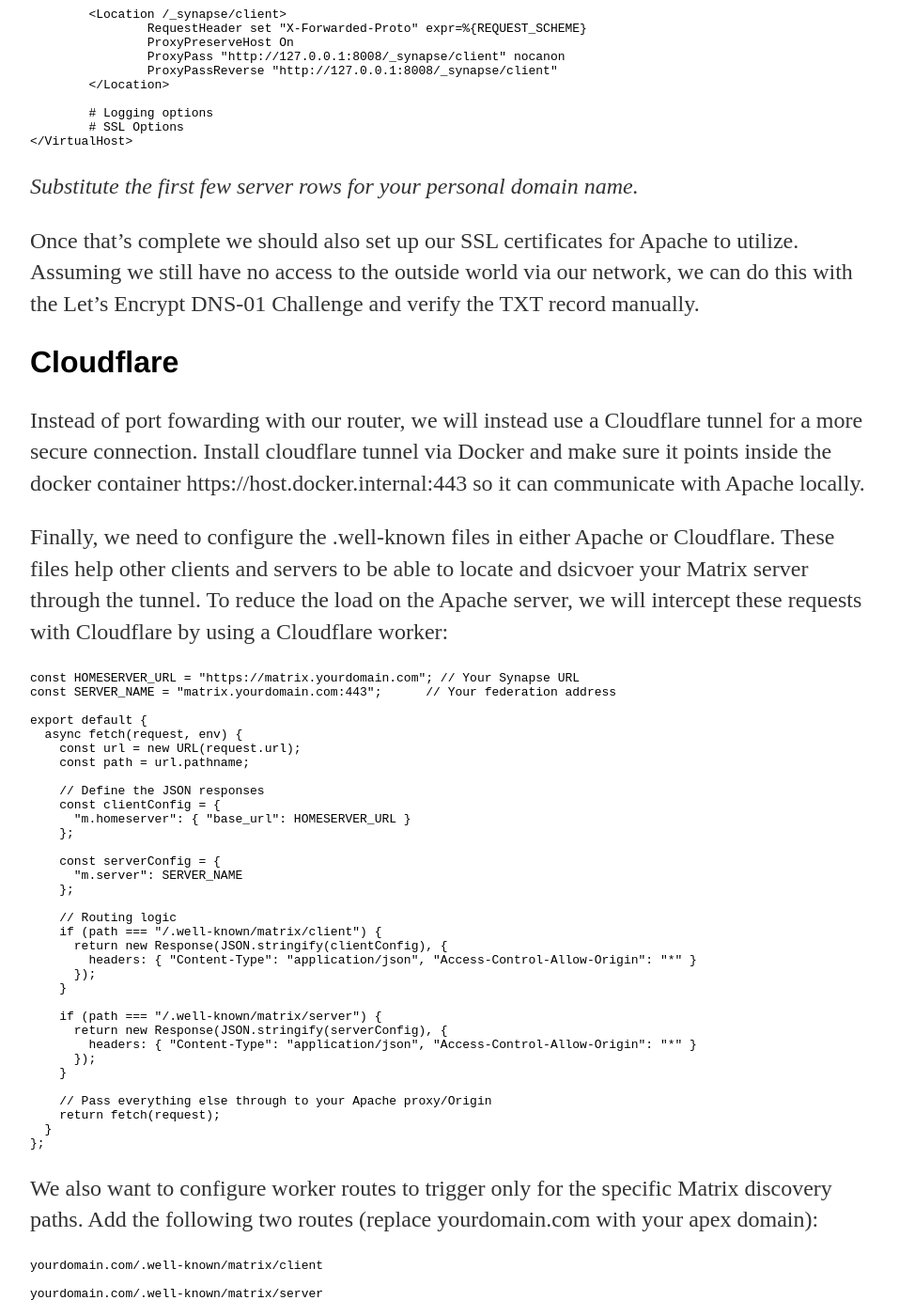
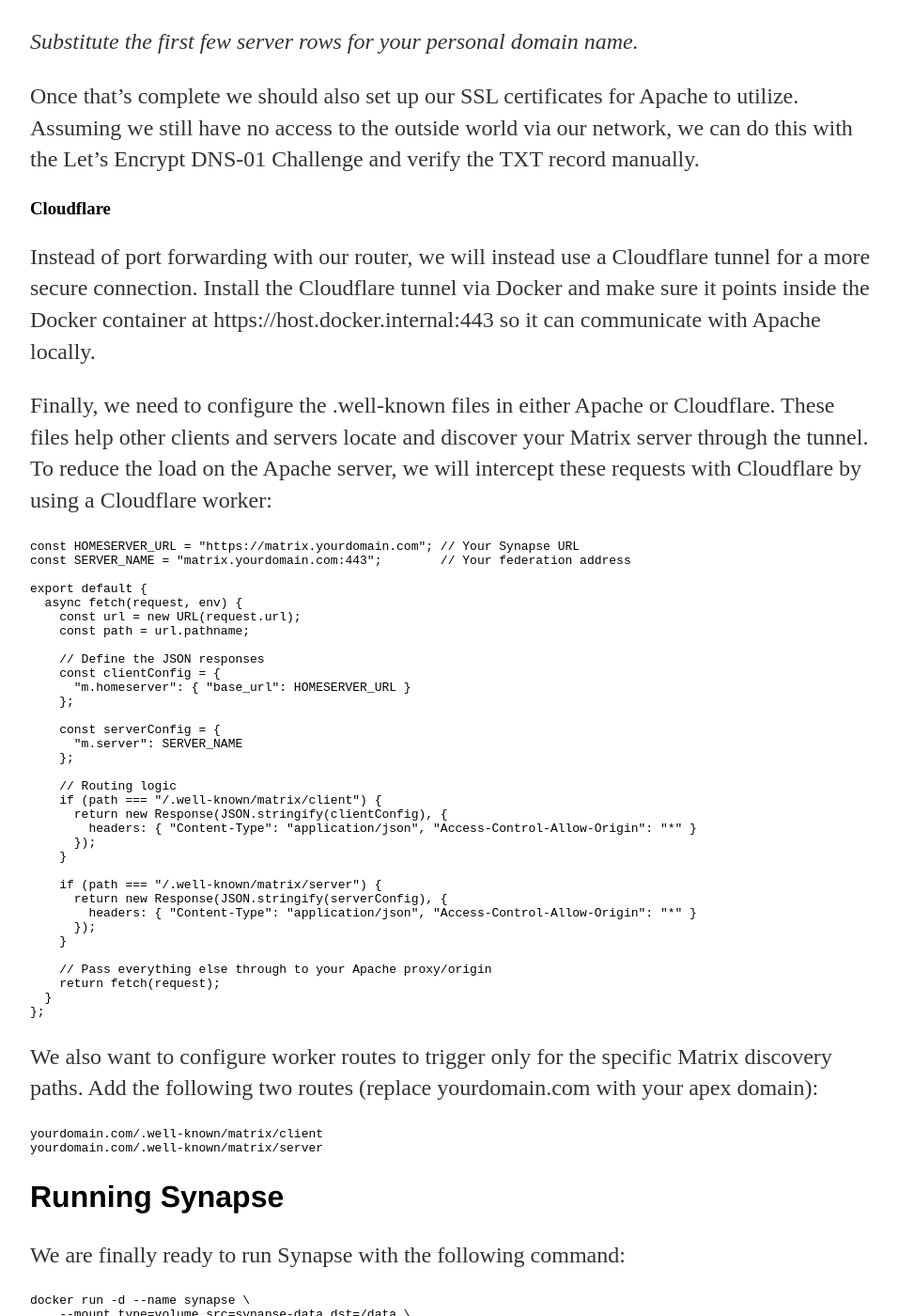
Before and after one commit to IKOSTYUK/ikostyuk.github.io, a Jekyll site: the page built from _posts/2025-12-30-Setting-Up-a-Personal-Matrix-Synapse-Chat-Server.md, in a window 1280 px wide and 1400 px high, scrolled down 2696 px. Shown: the whole window at 94% size, without its empty margins (160-1117 px from the left). Built offline with Jekyll 4.4.1, drawn with Linux system fonts in a browser that asks for light colours; some of the changed text lies outside the part shown.

Commit message:
Add files via upload

```diff
--- a/_posts/2025-12-30-Setting-Up-a-Personal-Matrix-Synapse-Chat-Server.md
+++ b/_posts/2025-12-30-Setting-Up-a-Personal-Matrix-Synapse-Chat-Server.md
@@ -18,10 +18,13 @@
 Communication will travel through the path outlined below. We will use the Element app (client) to send messages through a Cloudflare tunnel to our Apache reverse proxy, which will route it to our Synapse server.
 
 <img src="/img/matrix/matrix1.png" height="100%" width="100%" class="inline"/>
-# Installation
+
+## Installation
+
 We will follow the installation process in reverse, starting with our Matrix Synapse server.
 
-## Synapse
+### Synapse
+
 There are a few ways to install a Matrix Synapse server, but a fairly straightforward way is to do it via a Docker image found here: [Synapse Docker Image](https://hub.docker.com/r/matrixdotorg/synapse)
 
 Pull the Docker image and set up the initial config by running the below:
@@ -92,14 +94,14 @@
 
 Once that's complete we should also set up our SSL certificates for Apache to utilize. Assuming we still have no access to the outside world via our network, we can do this with the Let's Encrypt DNS-01 Challenge and verify the TXT record manually.
 
-## Cloudflare
+### Cloudflare
 
-Instead of port fowarding with our router, we will instead use a Cloudflare tunnel for a more secure connection. Install cloudflare tunnel via Docker and make sure it points inside the docker container https://host.docker.internal:443 so it can communicate with Apache locally.
+Instead of port forwarding with our router, we will instead use a Cloudflare tunnel for a more secure connection. Install the Cloudflare tunnel via Docker and make sure it points inside the Docker container at https://host.docker.internal:443 so it can communicate with Apache locally.
 
-Finally, we need to configure the .well-known files in either Apache or Cloudflare. These files help other clients and servers to be able to locate and dsicvoer your Matrix server through the tunnel. To reduce the load on the Apache server, we will intercept these requests with Cloudflare by using a Cloudflare worker:
+Finally, we need to configure the .well-known files in either Apache or Cloudflare. These files help other clients and servers locate and discover your Matrix server through the tunnel. To reduce the load on the Apache server, we will intercept these requests with Cloudflare by using a Cloudflare worker:
 
     const HOMESERVER_URL = "https://matrix.yourdomain.com"; // Your Synapse URL
-    const SERVER_NAME = "matrix.yourdomain.com:443";      // Your federation address
+    const SERVER_NAME = "matrix.yourdomain.com:443";        // Your federation address
 
     export default {
       async fetch(request, env) {
@@ -128,7 +130,7 @@
           });
         }
 
-        // Pass everything else through to your Apache proxy/Origin
+        // Pass everything else through to your Apache proxy/origin
         return fetch(request);
       }
     };
@@ -136,24 +138,25 @@
 We also want to configure worker routes to trigger only for the specific Matrix discovery paths. Add the following two routes (replace yourdomain.com with your apex domain):
 
     yourdomain.com/.well-known/matrix/client
-
     yourdomain.com/.well-known/matrix/server
 
-# Running Synapse
+## Running Synapse
 
 We are finally ready to run Synapse with the following command:
 
     docker run -d --name synapse \
         --mount type=volume,src=synapse-data,dst=/data \
-        -p 8008:8008 \
+        -p 127.0.0.1:8008:8008 \
         matrixdotorg/synapse:latest
 
-*Make sure to change -p 8008:8008 to  -p 127.0.0.1:8008:8008 so Synapse listens only to your local Apache server and is not exposed publically.*
+*Note the `-p 127.0.0.1:8008:8008` instead of `-p 8008:8008`, so Synapse listens only to your local Apache server and is not exposed publicly.*
 
 If all goes well and you visit http://localhost:8008 you should see:
+
 <img src="/img/matrix/matrix2.png" height="100%" width="100%" class="inline"/>
 
 You can also use the [Matrix Federation Tester](https://federationtester.matrix.org/) for additional checks.
 
-Fire up your Element app and login!
+Fire up your Element app and log in!
+
 <img src="/img/matrix/matrix3.PNG" height="100%" width="100%" class="inline"/>
```
Also changed, not shown: other parts of _posts/2025-12-30-Setting-Up-a-Personal-Matrix-Synapse-Chat-Server.md (+17 -18 lines).
